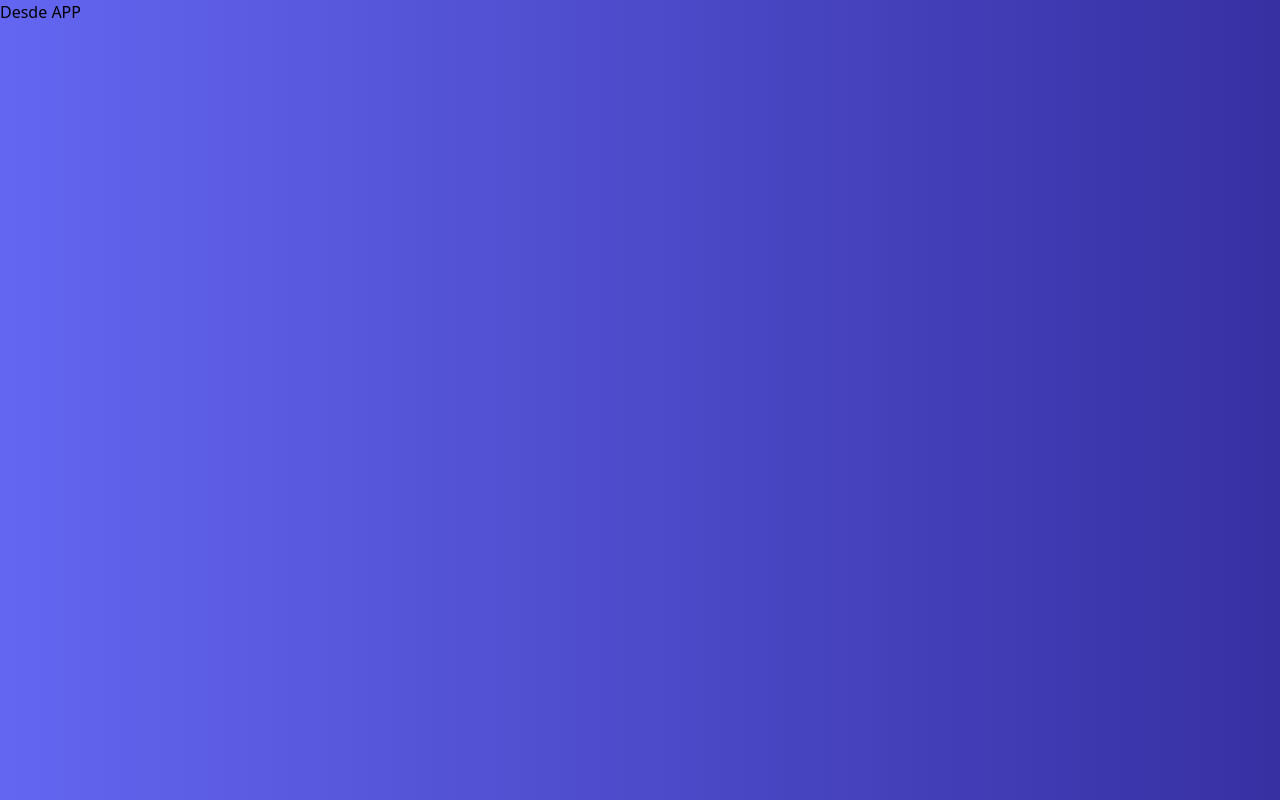
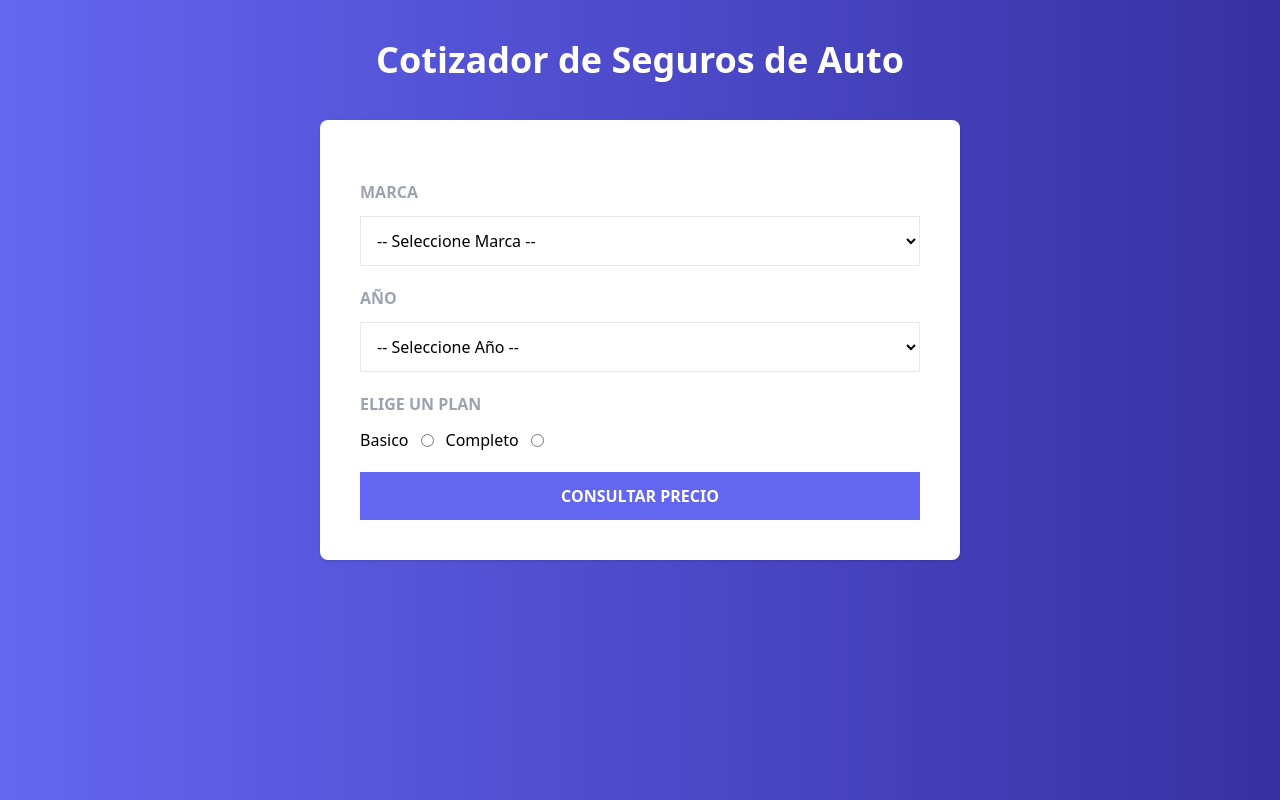
Before and after one commit to erdini1/cotizador-seguros, a React (Vite) app: page / in a window 1280 px wide. Built offline with nearby package versions, Linux system fonts and the light colour scheme.

Commit message:
Creando el formulario

```diff
--- a/src/App.jsx
+++ b/src/App.jsx
@@ -1,9 +1,12 @@
+import AppSeguro from "./components/AppSeguro"
+
+
 function App() {
 
   return (
-    <>
-      <h1>Desde APP</h1>
-    </>
+
+    <AppSeguro/>
+
   )
 }
 
--- /dev/null
+++ b/src/components/AppSeguro.jsx
@@ -0,0 +1,17 @@
+import Formulario from "./Formulario"
+
+const AppSeguro = () => {
+  return (
+    <>
+        <header className="my-10">
+            <h1 className="text-white text-center font-bold text-4xl">Cotizador de Seguros de Auto</h1>
+        </header>
+
+        <main className="bg-white md:w-2/3 lg:w-2/4 mx-auto shadow rounded-lg p-10">
+            <Formulario/>
+        </main>
+    </>
+  )
+}
+
+export default AppSeguro
--- /dev/null
+++ b/src/components/Formulario.jsx
@@ -0,0 +1,82 @@
+import { Fragment } from "react"
+import { MARCAS, YEARS, PLANES } from "../constants"
+
+
+const Formulario = () => {
+    return (
+        <>
+            {/* Aca va una alerta */}
+
+            <form action="">
+                <div className="my-5">
+                    <label htmlFor="marca" className="block mb-3 font-bold text-gray-400 uppercase">
+                        Marca
+                    </label>
+
+                    <select name="marca" id="" className="w-full p-3 bg-white border border-gray-200">
+                        <option value="">-- Seleccione Marca --</option>
+                        {MARCAS.map(marca => (
+                            <option
+                                key={marca.id}
+                                value={marca.id}
+                            >
+                                {marca.nombre}
+                            </option>
+                        ))}
+
+
+                        {/* <option value={MARCAS[0].id}>{MARCAS[0].nombre}</option>
+                        <option value={MARCAS[1].id}>{MARCAS[1].nombre}</option>
+                        <option value={MARCAS[2].id}>{MARCAS[2].nombre}</option> */}
+                    </select>
+                </div>
+
+                <div className="my-5">
+                    <label htmlFor="year" className="block mb-3 font-bold text-gray-400 uppercase">
+                        Año
+                    </label>
+
+                    <select name="year" id="" className="w-full p-3 bg-white border border-gray-200">
+                        <option value="">-- Seleccione Año --</option>
+                        {YEARS.map(year => (
+                            <option
+                                key={year}
+                                value={year}
+                            >
+                                {year}
+                            </option>
+                        ))}
+                    </select>
+                </div>
+
+                <div className="my-5">
+                    <label htmlFor="plan" className="block mb-3 font-bold text-gray-400 uppercase">
+                        Elige un plan
+                    </label>
+
+                    <div className="flex gap-3 items-center">
+                        {PLANES.map(plan => (
+                            // El fragment es para poder colocarle un key , si lo hiciera con <> no serviria
+                            <Fragment key={plan.id}>
+                                <label htmlFor="plan">
+                                    {plan.nombre}
+                                </label>
+                                <input
+                                    type="radio"
+                                    name="plan"
+                                    value={plan.id}
+                                />
+                            </Fragment>
+                        ))}
+                    </div>
+                </div>
+
+                <input type="submit" value="Consultar Precio" className="w-full bg-indigo-500 hover:bg-indigo-600 transition-colors text-white uppercase p-3 font-bold cursor-pointer"/>
+
+            </form>
+
+        </>
+    )
+}
+
+export default Formulario
--- /dev/null
+++ b/src/constants/index.js
@@ -0,0 +1,13 @@
+export const MARCAS = [
+    { id: 1, nombre: "Europeo" },
+    { id: 2, nombre: "Americano" },
+    { id: 3, nombre: "Asiatico" },
+]
+
+const YEARMAX = new Date().getFullYear()
+export const YEARS = Array.from(new Array(20), (valor, index) => YEARMAX - index)
+
+export const PLANES = [
+    { id: 1, nombre: "Basico" },
+    { id: 2, nombre: "Completo" },
+]
```
